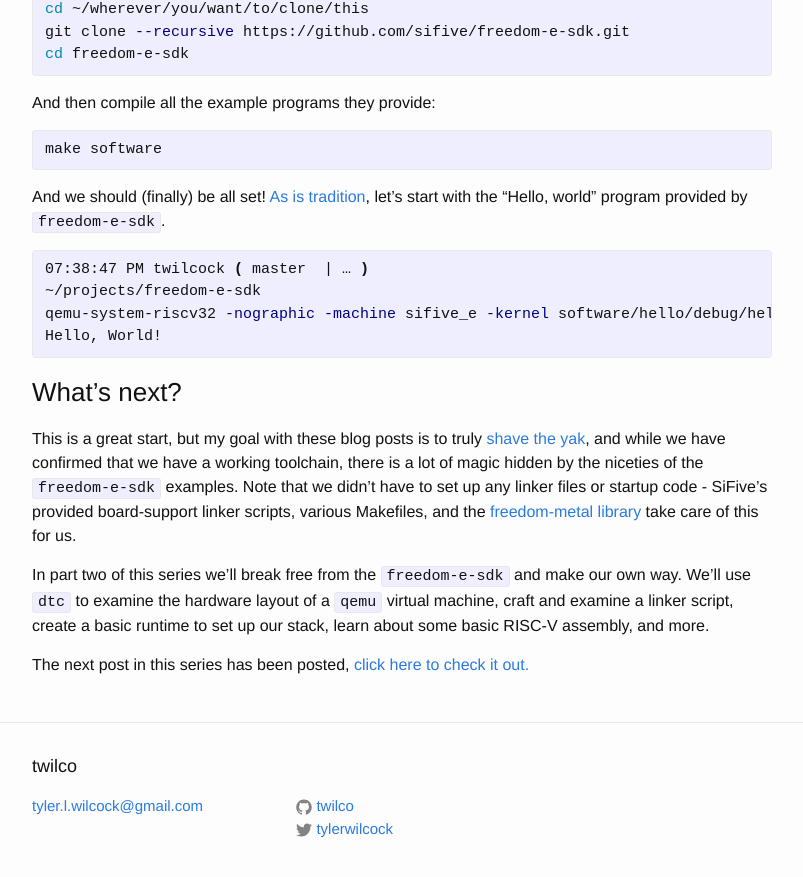
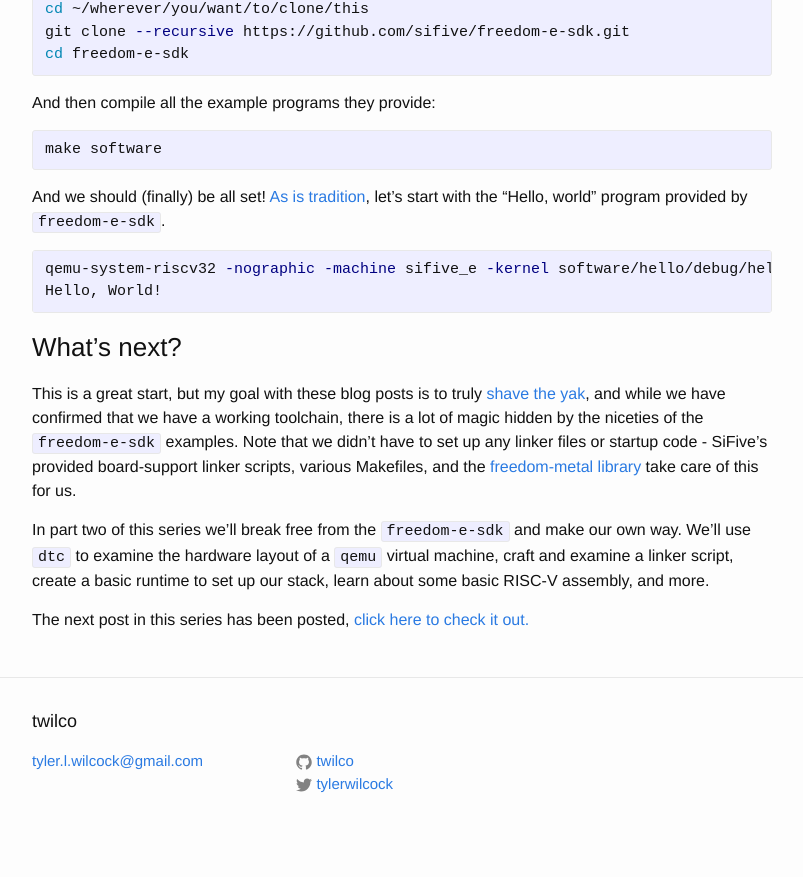
Before and after one commit to twilco/twilco.github.io, a Jekyll site: the page built from _posts/2019-03-10-riscv-from-scratch-1.markdown, in a window 1280 px wide and 900 px high, scrolled down 2229 px. Shown: the top 877 px of the window, without its empty margins (238-1041 px from the left). Built offline with Jekyll 4.4.1, drawn with Linux system fonts in a browser that asks for light colours; comment, search, counter and statistics services are not loaded; after the commit the page ends 3084 px from its top, so only the background shows below that.

Commit message:
Remove these two lines - they were confusing and simply noisy

```diff
--- a/_posts/2019-03-10-riscv-from-scratch-1.markdown
+++ b/_posts/2019-03-10-riscv-from-scratch-1.markdown
@@ -85,8 +85,6 @@ make software
 And we should (finally) be all set!  [As is tradition](https://stackoverflow.com/a/12785204), let's start with the "Hello, world" program provided by `freedom-e-sdk`.
 
 {% highlight bash %}
-07:38:47 PM twilcock ( master  | … )
-~/projects/freedom-e-sdk
 qemu-system-riscv32 -nographic -machine sifive_e -kernel software/hello/debug/hello.elf
 Hello, World!
 {% endhighlight %}
```
